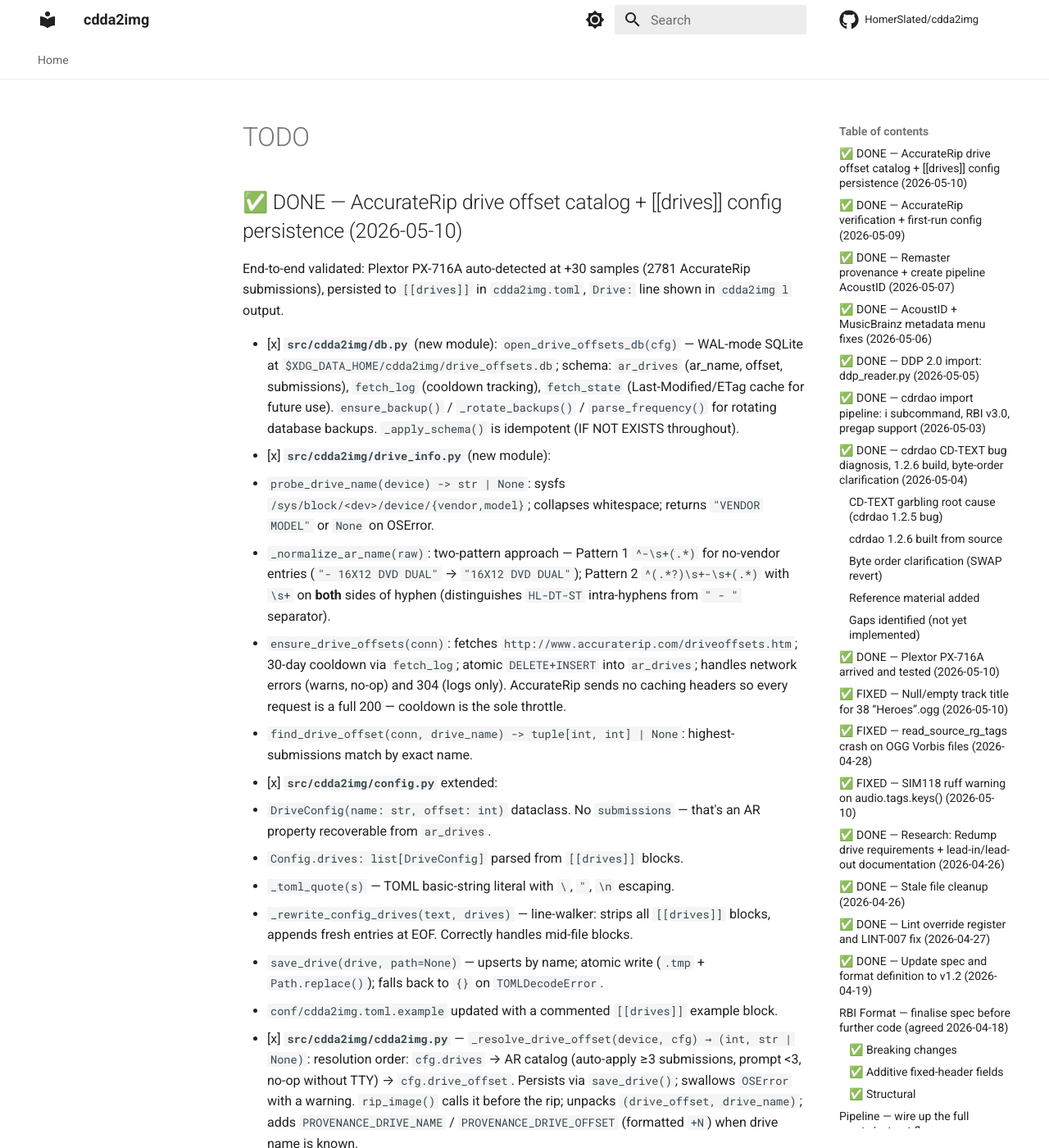
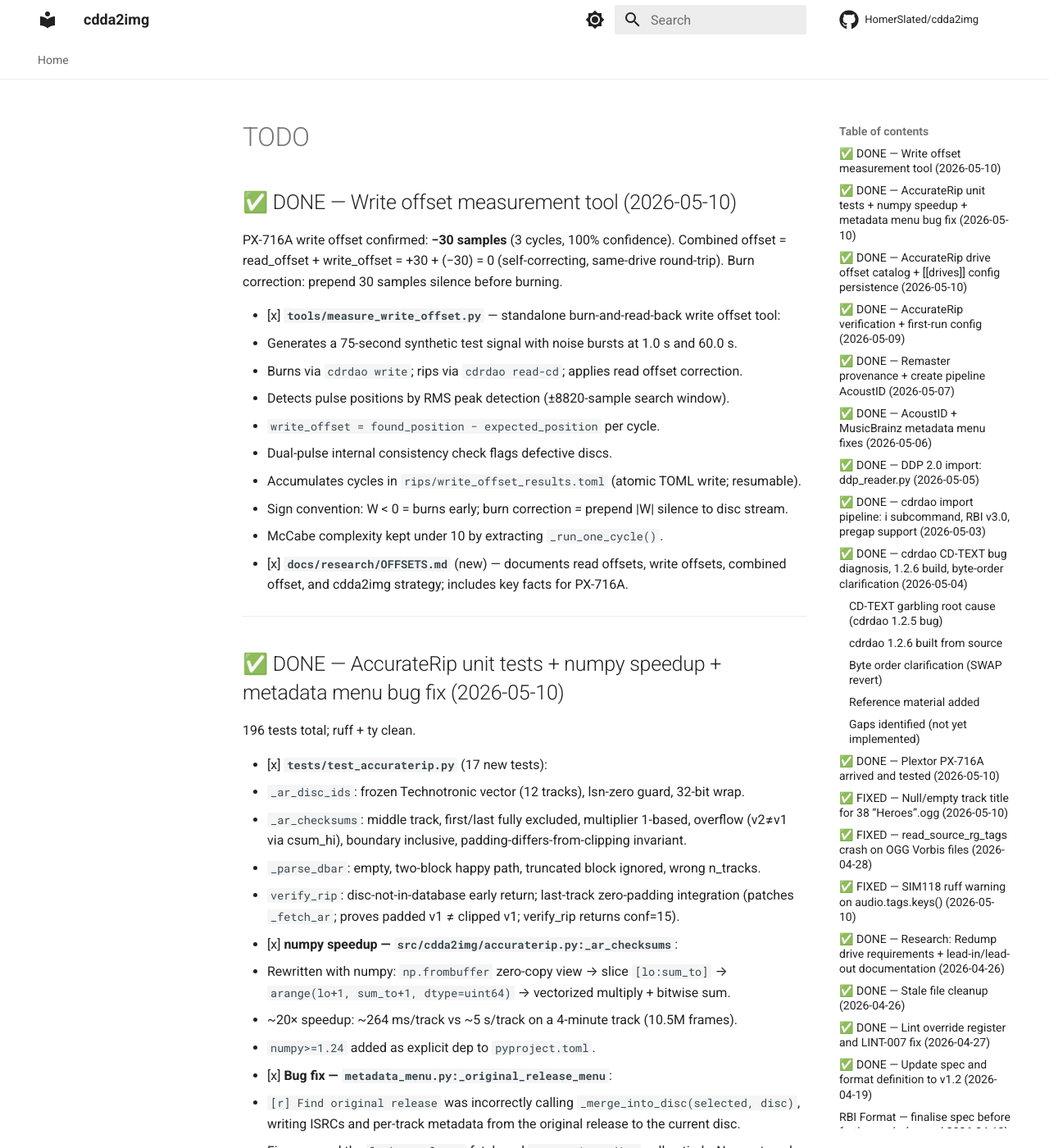
Before and after one commit to HomerSlated/cdda2img, an MkDocs documentation site: the page built from docs/reference/TODO.md, in a window 1280 px wide and 1400 px high. Shown: the whole window at 82% size. Built offline with MkDocs 1.6.1 and Material for MkDocs 9.7.7, drawn with Linux system fonts in a browser that asks for light colours; comment, search, counter and statistics services are not loaded; some of the changed text lies outside the part shown.

Commit message:
Docs pass: OFFSETS.md, TODO updates, README/man fixes, sync.fish pre-flight
- docs/research/OFFSETS.md (new): read offsets, write offsets, combined offset,
  cdda2img strategy, and PX-716A key facts (+30 read / -30 write / 0 combined)
- docs/reference/TODO.md: add completed sections for write offset tool, numpy
  speedup, AccurateRip unit tests, and metadata_menu bug fix; add planned burn
  pipeline items (b subcommand, drive subcommand, write_offset config field);
  update PX-716A drive evaluation results with write offset confirmation
- README.md: fix rip description (cdrdao is primary, paranoia is fallback)
- docs/man/cdda2img.1: bump to 0.1.6, fix install path comment, fix hardware
  setup paragraph (cdda2img r uses cdrdao generic-mmc, not libcdio-paranoia)
- CLAUDE.md: update sync workflow — sync.fish now runs ruff pre-flight so
  re-runs after auto-fix are no longer needed

````diff
--- a/docs/reference/TODO.md
+++ b/docs/reference/TODO.md
@@ -1,4 +1,48 @@
 # TODO
+
+## ✅ DONE — Write offset measurement tool (2026-05-10)
+
+PX-716A write offset confirmed: **−30 samples** (3 cycles, 100% confidence).
+Combined offset = read_offset + write_offset = +30 + (−30) = 0 (self-correcting,
+same-drive round-trip). Burn correction: prepend 30 samples silence before burning.
+
+- [x] **`tools/measure_write_offset.py`** — standalone burn-and-read-back write offset tool:
+  - Generates a 75-second synthetic test signal with noise bursts at 1.0 s and 60.0 s.
+  - Burns via `cdrdao write`; rips via `cdrdao read-cd`; applies read offset correction.
+  - Detects pulse positions by RMS peak detection (±8820-sample search window).
+  - `write_offset = found_position − expected_position` per cycle.
+  - Dual-pulse internal consistency check flags defective discs.
+  - Accumulates cycles in `rips/write_offset_results.toml` (atomic TOML write; resumable).
+  - Sign convention: W < 0 = burns early; burn correction = prepend |W| silence to disc stream.
+  - McCabe complexity kept under 10 by extracting `_run_one_cycle()`.
+- [x] **`docs/research/OFFSETS.md`** (new) — documents read offsets, write offsets, combined
+  offset, and cdda2img strategy; includes key facts for PX-716A.
+
+---
+
+## ✅ DONE — AccurateRip unit tests + numpy speedup + metadata menu bug fix (2026-05-10)
+
+196 tests total; ruff + ty clean.
+
+- [x] **`tests/test_accuraterip.py`** (17 new tests):
+  - `_ar_disc_ids`: frozen Technotronic vector (12 tracks), lsn-zero guard, 32-bit wrap.
+  - `_ar_checksums`: middle track, first/last fully excluded, multiplier 1-based, overflow
+    (v2≠v1 via csum_hi), boundary inclusive, padding-differs-from-clipping invariant.
+  - `_parse_dbar`: empty, two-block happy path, truncated block ignored, wrong n_tracks.
+  - `verify_rip`: disc-not-in-database early return; last-track zero-padding integration
+    (patches `_fetch_ar`; proves padded v1 ≠ clipped v1; verify_rip returns conf=15).
+- [x] **numpy speedup — `src/cdda2img/accuraterip.py:_ar_checksums`**:
+  - Rewritten with numpy: `np.frombuffer` zero-copy view → slice `[lo:sum_to]` →
+    `arange(lo+1, sum_to+1, dtype=uint64)` → vectorized multiply + bitwise sum.
+  - ~20× speedup: ~264 ms/track vs ~5 s/track on a 4-minute track (10.5M frames).
+  - `numpy>=1.24` added as explicit dep to `pyproject.toml`.
+- [x] **Bug fix — `metadata_menu.py:_original_release_menu`**:
+  - `[r] Find original release` was incorrectly calling `_merge_into_disc(selected, disc)`,
+    writing ISRCs and per-track metadata from the original release to the current disc.
+  - Fix: removed the `lookup_release` fetch and `_merge_into_disc` call entirely.
+    Now sets only two provenance fields: `disc.original_release_date` and `disc.remastered_source`.
+
+---
 
 ## ✅ DONE — AccurateRip drive offset catalog + [[drives]] config persistence (2026-05-10)
 
@@ -653,8 +697,10 @@
 - C2 error pointer reliability: ⏳ PENDING (requires scratched disc)
 - Lead-in read depth: ✅ PASS (150 sectors, meets ≥75 minimum and ≥150 preferred)
 - Lead-out read depth: ⏳ PENDING (redumper PLEXTOR driver only probes lead-in)
-- AccurateRip offset: ✅ **+30 samples** confirmed via EAC AR v2 (confidence 12–13,
-  Technotronic *Pump Up the Jam*, 12 tracks, 2026-05-10)
+- AccurateRip read offset: ✅ **+30 samples** confirmed (confidence ~2781, auto-applied)
+- Write offset: ✅ **−30 samples** confirmed via `tools/measure_write_offset.py`
+  (3 burn-read cycles, 100% confidence, 2026-05-10; see `rips/write_offset_results.toml`)
+- Combined offset: **0** — self-correcting in same-drive rip+burn round-trip
 
 ### Architecture (decided)
 
@@ -690,7 +736,13 @@
   fallback on mismatch by design (AccurateRip CRC is a safety net, not a pass/fail gate)
 - [ ] Write thin ctypes/cffi wrapper around `libcdio-paranoia` for paranoia fallback
 - [ ] Parse subchannel Q data for MCN and CD-TEXT (see `private/libmirage/mirage/cdtext-coder.c`)
-- [ ] New `b` subcommand (or `x --burn`): burn RBI to physical disc via `cdrdao write`
+- [ ] New `b` subcommand: burn RBI to physical disc via `cdrdao write`
+  - Apply write offset correction (`−write_offset` samples) to full disc stream before burn
+  - Read `write_offset` from `[[drives]]` config (new field alongside `offset`)
+  - Embed burn provenance in TOC comments (drive name, offsets, correction applied)
+- [ ] `drive` subcommand: unified drive management (read offset from AR catalog + write
+  offset from `measure_write_offset.py` cycles; store both in `[[drives]]`)
+- [ ] Extend `[[drives]]` TOML schema with `write_offset` field in `config.py`
 
 ### MCN (Media Catalogue Number)
 MCN is a physical disc property (EAN-13 barcode); omit silently when the input does
@@ -1039,8 +1091,8 @@
 To add:
 - [x] AccurateRip protocol documentation — algorithm derived from ARver `_audio.c`; disc ID
   from ARver `fingerprint.py`; URL/dBAR format from binary inspection + empirical validation
-- [x] Drive offset — Plextor PX-716A confirmed +30 via AccurateRip (conf 14); stored in
-  `conf/cdda2img.toml.example` and `~/.config/cdda2img/cdda2img.toml`
+- [x] Drive read/write offsets — `docs/research/OFFSETS.md`: what they are, sign conventions,
+  how to find/measure them, combined offset, cdda2img strategy, PX-716A facts (+30/−30/0)
 - [ ] Reference test material: Hi-Fi grade albums (e.g. Face Value — Phil Collins) for
   ReplayGain/normalisation validation; counter-examples (e.g. Death Magnetic — Metallica)
   for worst-case loudness-war testing. Obtain lossless copies; store in
--- /dev/null
+++ b/docs/research/OFFSETS.md
@@ -0,0 +1,232 @@
+# CD Drive Offsets — Read, Write, and Combined
+
+This document explains the two independent hardware offset parameters that affect
+the accuracy of CD-DA rips and burns: **read offset** and **write offset**.
+Both arise from mechanical tolerance variation between drives; neither is a bug.
+
+---
+
+## 1. Read Offset
+
+### What it is
+
+Every CD drive has a fixed **read offset**: a small number of samples by which the
+drive's read head is physically displaced from the exact position it believes it is
+reading. The result is that the decoded PCM stream is shifted relative to the disc's
+actual audio content.
+
+Sign convention (AccurateRip / cdda2img):
+
+| Sign | Meaning |
+|------|---------|
+| **Positive** (+N) | Drive reads **early** — PCM stream contains N extra samples at the start (shifted right on the disc) |
+| **Negative** (−N) | Drive reads **late** — PCM stream is missing N samples at the start (shifted left on the disc) |
+
+The Plextor PX-716A has a read offset of **+30 samples**, meaning its decoded PCM
+begins 30 samples (120 bytes, about 0.68 ms) ahead of the actual disc content.
+
+### Why it matters
+
+Without correction, a rip from a +30 drive will have:
+- 30 extra samples of the preceding track (or silence) prepended to each track
+- 30 samples of the following track (or silence) missing from the end
+
+For AccurateRip verification, the drive offset must be known and applied when computing
+per-track checksums — the database was built from submissions where each contributor's
+offset was accounted for.
+
+For archival in cdda2img: the offset is informational. The raw ripped PCM is stored
+as-is (no shift applied); the offset value is recorded in the container TOC as
+`PROVENANCE_DRIVE_OFFSET` and applied at verification time only.
+
+### Where to find it
+
+The AccurateRip drive offset catalog at `http://www.accuraterip.com/driveoffsets.htm`
+lists read offsets for thousands of drives. Offsets are crowd-sourced from EAC
+submissions (users ripping test discs and submitting their results). The entry for
+the Plextor PX-716A shows offset +30 with ~2781 submissions.
+
+cdda2img queries this catalog automatically before each rip (`drive_info.py:
+ensure_drive_offsets`) and saves confirmed offsets to `[[drives]]` in
+`cdda2img.toml` so subsequent rips skip the lookup.
+
+### How cdda2img applies it
+
+**At rip time (cdrdao primary path):** no correction is applied to the PCM.
+cdrdao has no sample-accurate offset correction flag, so the raw disc bytes are
+captured as-is.
+
+**At rip time (cd-paranoia fallback):** correction can be applied via `-O N`. The
+libcdio-paranoia implementation is `disc_reader.py`.
+
+**At verification time:** `accuraterip.py:verify_rip()` shifts the byte window for
+each track by `drive_offset * 4` bytes before computing the checksum. Zero-padding
+is applied when the window extends past the file boundary (critical for the last track
+with a positive offset; see the zero-padding invariant in `CLAUDE.md`).
+
+---
+
+## 2. Write Offset
+
+### What it is
+
+Every CD burner also has a **write offset**: a small number of samples by which the
+laser write head burns the audio slightly early or late relative to the requested
+position. It is independent of the read offset and is specific to each drive unit.
+
+Sign convention (cdda2img `tools/measure_write_offset.py`):
+
+```
+write_offset W = (found pulse position) − (expected pulse position)
+```
+
+| Sign | Meaning |
+|------|---------|
+| **Positive** (+W) | Drive burns **late** — audio lands W samples after the intended position |
+| **Negative** (−W) | Drive burns **early** — audio lands \|W\| samples before the intended position |
+
+The Plextor PX-716A has a write offset of **−30 samples** (confirmed via three
+burn-and-read-back cycles in `rips/write_offset_results.toml`).
+
+### Why it matters for archival
+
+If you burn an RBI to disc for long-term storage or distribution, and your burn drive
+has a non-zero write offset, the resulting disc will have audio that is shifted by W
+samples from the original content. Another drive reading that disc will then see
+content displaced by `write_offset + read_offset_of_reader`.
+
+For true archival fidelity — where a burned disc should be bit-for-bit reproducible
+from the original source — the write offset must be compensated before burning.
+
+### The AccurateRip driveoffsets.htm page covers read offsets only
+
+The AccurateRip catalog contains **read offsets only**. It has no write offset column.
+Write offsets have historically been collected inside EAC (Exact Audio Copy) through a
+separate calibration step, but there is no open public database.
+
+### How to measure it
+
+The only reliable method is empirical: **burn a known test signal, read it back, and
+measure the displacement**.
+
+`tools/measure_write_offset.py` implements this:
+
+1. Generates a 75-second synthetic test signal: silence with deterministic noise
+   bursts at exactly 1.0 s and 60.0 s (two pulses for internal consistency checking).
+2. Burns the signal via `cdrdao write`.
+3. Reads it back via `cdrdao read-cd`, applies the read offset correction.
+4. Locates the two pulse positions by RMS peak detection within a ±8820-sample
+   search window around each expected position.
+5. Computes `W = found_position − expected_position` for each pulse.
+6. Flags inconsistency between the two pulses (indicates a defective disc).
+7. Accumulates results across cycles in `rips/write_offset_results.toml`.
+
+Multiple cycles reduce noise from pressing defects (even blank CD-Rs have minor
+write-position jitter at the ±1-sample level). Three consistent cycles are sufficient
+for high confidence.
+
+### Burn correction
+
+To compensate for write offset W when burning a disc from an RBI:
+
+| W | Correction applied to the disc stream |
+|---|---------------------------------------|
+| W > 0 (burns late) | Trim W samples from the **start** of the full stream |
+| W < 0 (burns early) | Prepend \|W\| samples of silence to the **start** of the full stream |
+
+Equivalently: correction = `−W` samples.
+
+This correction is applied to the **full concatenated disc stream**, not per-track.
+The offset spans track boundaries: the N corrected samples at a track boundary come
+from the adjacent track's content.
+
+---
+
+## 3. Combined Offset
+
+When the same drive is used for both ripping and burning, the effects may cancel:
+
+```
+combined = read_offset + write_offset
+```
+
+For the Plextor PX-716A:
+
+```
+combined = (+30) + (−30) = 0
+```
+
+This means a disc ripped and burned on the same PX-716A unit will be a perfect
+round-trip: the burned disc, when re-ripped on the same drive, will produce
+bit-identical PCM.
+
+However, this is **coincidental**, not guaranteed. A different PX-716A unit may have
+a different write offset (units vary within manufacturing tolerance). The same
+drive model does not have the same offset on every unit.
+
+More importantly: a disc burned with write offset compensation intended for the
+PX-716A (+30 read, −30 write) and then read by a different drive (e.g. +667 read,
++12 write) will have a combined displacement. The purpose of burn correction is to
+produce a disc whose audio content lands at the correct absolute position, independent
+of which drive reads it next.
+
+---
+
+## 4. cdda2img Strategy
+
+### Ripping
+
+| Path | Offset applied? | Notes |
+|------|----------------|-------|
+| cdrdao (primary) | No | No correction flag available; raw disc bytes captured |
+| cd-paranoia (fallback) | Yes, via `-O N` | `drive_offset` passed to `-O` |
+
+For both paths, the resolved `drive_offset` is passed to `verify_rip()` for
+AccurateRip verification and stored as `PROVENANCE_DRIVE_OFFSET` in the RBI TOC.
+
+### Burning (planned — `b` subcommand)
+
+The planned `b` subcommand will:
+1. Read the write offset for the burn drive from `[[drives]]` config
+   (a new `write_offset` field alongside the existing `read_offset`).
+2. Apply burn correction (`−write_offset` samples) to the full disc stream before
+   passing it to `cdrdao write`.
+3. Embed the write offset and correction applied as provenance comments in the
+   burned disc's TOC (for auditing, not for standard players).
+
+Write offset measurement will be integrated into a `drive` subcommand that manages
+both read offset (from AccurateRip catalog) and write offset (from
+`tools/measure_write_offset.py` cycles) in one place.
+
+### Config format (planned)
+
+```toml
+[[drives]]
+name = "PLEXTOR DVDR PX-716A"
+offset = 30          # read offset (samples) — from AccurateRip catalog
+write_offset = -30   # write offset (samples) — from measure_write_offset.py
+```
+
+---
+
+## 5. Key Facts for the Development Drive (PX-716A)
+
+| Property | Value | Source |
+|----------|-------|--------|
+| Read offset | +30 samples | AccurateRip catalog, conf ≈ 2781 |
+| Write offset | −30 samples | 3 burn-read cycles, 100% confidence |
+| Combined | 0 | Self-correcting in same-drive round-trip |
+| Burn correction | Prepend 30 samples of silence before burning | |
+
+---
+
+## 6. Reference
+
+- `src/cdda2img/accuraterip.py` — read offset application in `verify_rip()`
+- `src/cdda2img/drive_info.py` — AccurateRip catalog lookup (`ensure_drive_offsets`, `find_drive_offset`)
+- `src/cdda2img/config.py` — per-drive offset storage (`DriveConfig`, `save_drive`)
+- `tools/measure_write_offset.py` — standalone write offset measurement tool
+- `rips/write_offset_results.toml` — PX-716A measurement results (3 cycles)
+- AccurateRip driveoffsets.htm — read offsets only; no write offset data
+- `docs/research/ABHOOD.md §5.4` — drive requirements for accurate dumping
+- `docs/research/NONSPEC.md` — write offset in the context of disc mastering
````
Also changed, not shown: CLAUDE.md (+7 -6 lines), README.md (+2 -1 lines), 1 other file.
